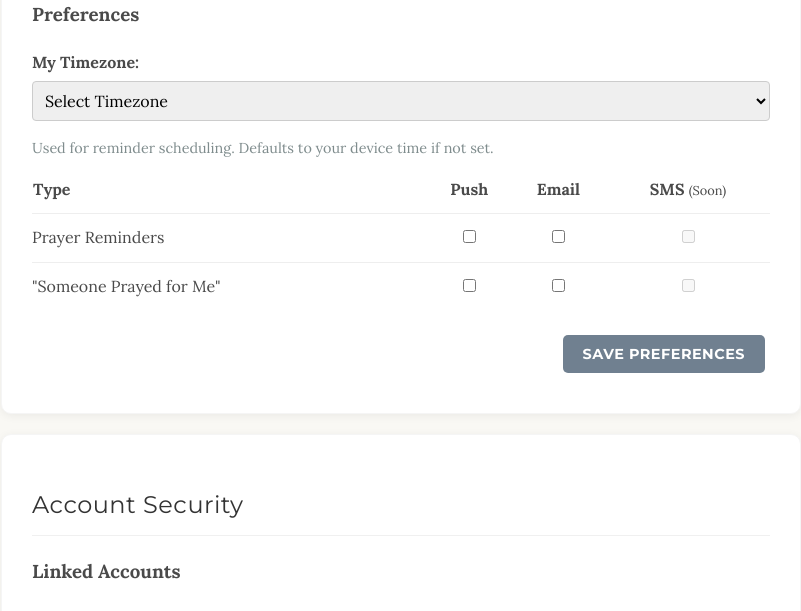
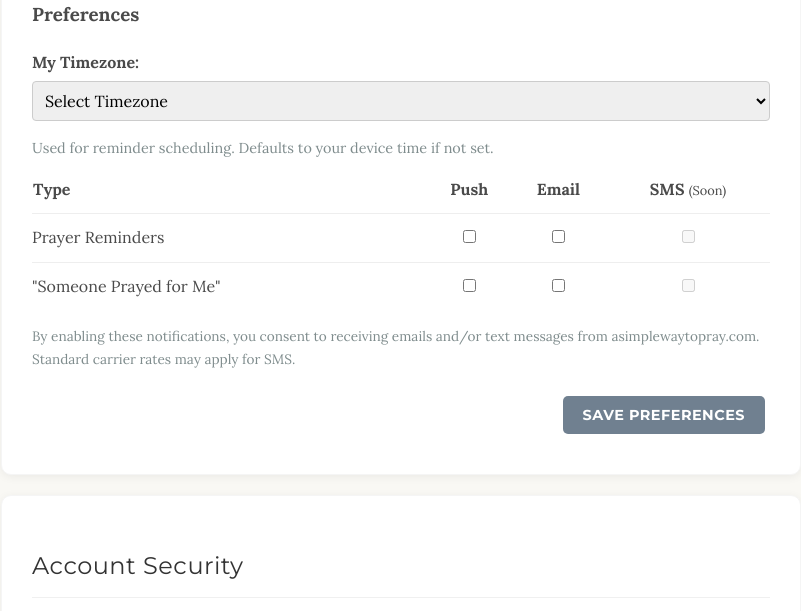
Before and after one commit to brandonadamprice/LCMS_Prayer_App, a Flask app: template devotions/templates/settings.html in a window 1280 px wide. Shown: the part 1097-1708 px from the top of the page, without its empty margins (239-1040 px from the left). Run offline with Flask 3, Linux system fonts and the light colour scheme; the template is opened without the code that fills it, so the values that code supplies are empty; the visitor is signed in with stand-in values (Sample User, id 1); some libraries are stand-ins or nearby versions.

Commit message:
add a message about consenting to notifications

```diff
--- a/devotions/templates/settings.html
+++ b/devotions/templates/settings.html
@@ -128,6 +128,11 @@
               </tr>
           </tbody>
       </table>
+
+      <p style="font-size: 0.85em; color: #7f8c8d; margin-top: 15px;">
+          By enabling these notifications, you consent to receiving emails and/or text messages from asimplewaytopray.com. Standard carrier rates may apply for SMS.
+      </p>
+
       <div style="margin-top: 15px; text-align: right;">
           <button type="button" id="save-prefs-btn" class="button">Save Preferences</button>
       </div>
```
